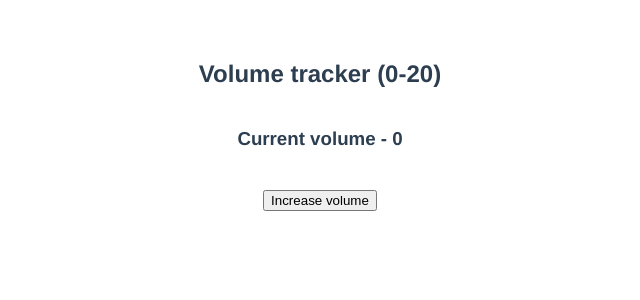
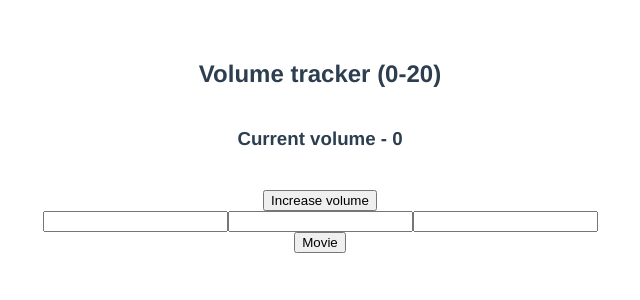
Before and after one commit to noatias1234/Vue-Js, a Vue app: page / in a window 1280 px wide. Shown: the top 300 px of the page, without its empty margins (320-960 px from the left). Built offline with nearby package versions, Linux system fonts and the light colour scheme.

Commit message:
Immediate & deep watchers

```diff
--- a/src/components/HelloWorld.vue
+++ b/src/components/HelloWorld.vue
@@ -1,8 +1,21 @@
 <template>
   <div>
-    <h2>Volume tracker (0-20)</h2>
-    <h3>Current volume - {{ volume }}</h3>
-    <button @click="this.volume += 2">Increase volume</button>
+    <div>
+      <h2>Volume tracker (0-20)</h2>
+      <h3>Current volume - {{ volume }}</h3>
+      <button @click="this.volume += 2">Increase volume</button>
+
+    </div>
+    <div>
+      <input type="text" v-model="movie" />
+      <input type="text" v-model="movieInfo.title" />
+      <input type="text" v-model="movieInfo.actor" />
+    </div>
+    <div>
+      <button @click="moviesList.push('Wonderwoman')">Movie</button>
+    </div>
+
+
   </div>
 </template>
 
@@ -12,7 +25,13 @@ export default {
   name: 'HelloWorld',
   data() {
     return {
-      volume: 0
+      volume: 0,
+      movie: '',
+      movieInfo: {
+        title: '',
+        actor: ''
+      },
+      moviesList: []
     }
   },
   methods: {},
@@ -21,6 +40,24 @@ export default {
     volume(newValue, oldValue) {
       if (oldValue < newValue && newValue === 16)
         alert("Listening to a high volume for a long time may damage your hearing");
+    },
+    movie: {
+      handler(newValue) {
+        console.log('Calling API with movie name = ', { newValue })
+      },
+      immediate: true,
+    },
+    movieInfo: {
+      handler(newValue) {
+        console.log(`Calling API with movie title = ${newValue.title} an actor = ${newValue.actor}`)
+      },
+      deep: true
+    },
+    moviesList: {
+      handler(newValue) {
+        console.log(`update list ${newValue}`);
+      },
+      deep: true
     }
   }
 }
```
